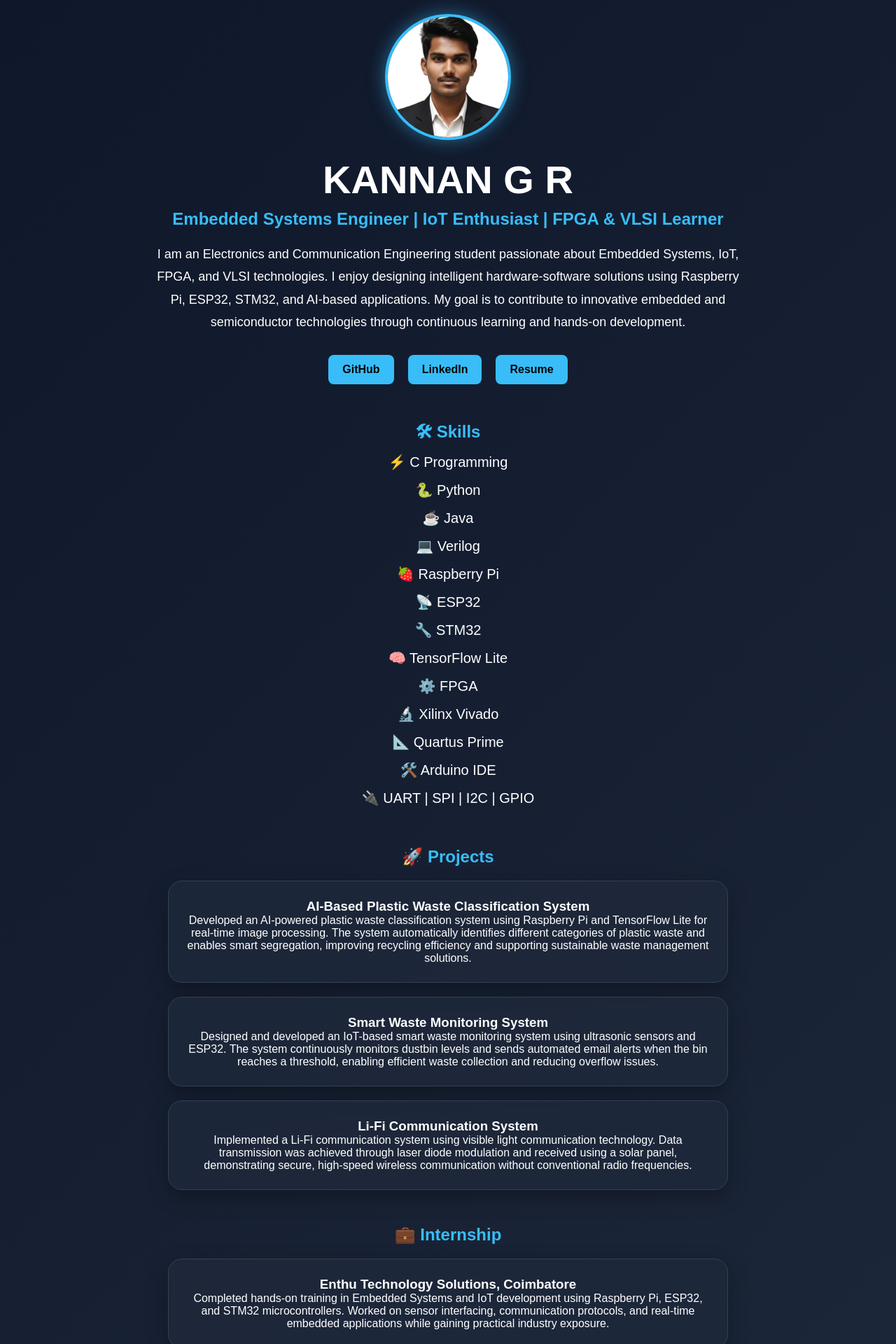
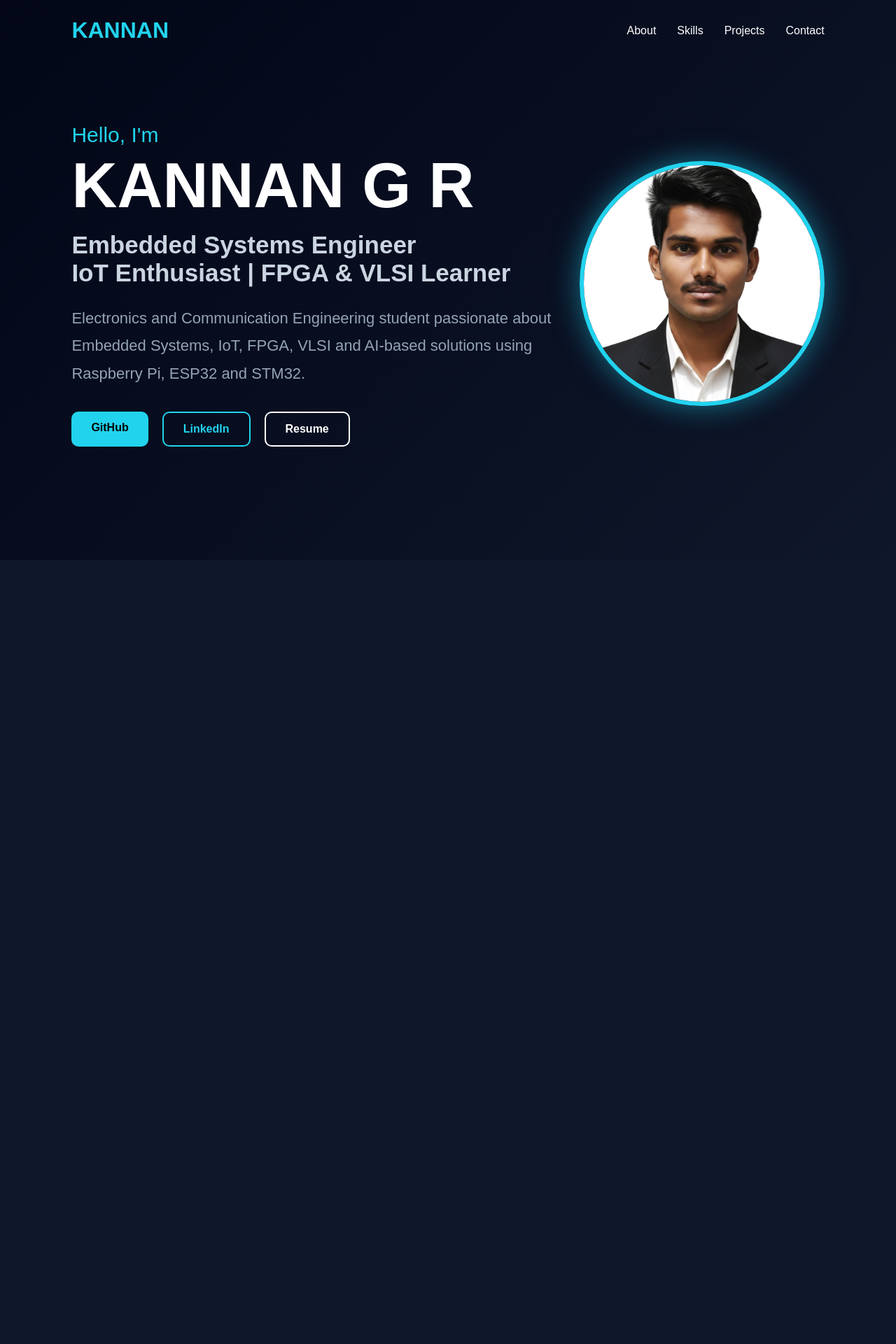
Before and after one commit to Kannan2503/portfolio-website, a React (Vite) app: page / in a window 1280 px wide. Shown: the top 1920 px of the page at 70% size. After the commit the page ends 800 px from the top, so only its background shows below. Built offline with nearby package versions, Linux system fonts and the light colour scheme.

Commit message:
Updated premium portfolio

```diff
--- a/package.json
+++ b/package.json
@@ -13,6 +13,7 @@
     "@tailwindcss/vite": "^4.3.1",
     "react": "^19.2.6",
     "react-dom": "^19.2.6",
+    "react-icons": "^5.6.0",
     "tailwindcss": "^4.3.1"
   },
   "devDependencies": {
--- a/src/App.jsx
+++ b/src/App.jsx
@@ -1,93 +1,124 @@
 import profile from "./assets/profile.jpeg";
 
 function App() {
-  const cardStyle = {
-    background: "rgba(30, 41, 59, 0.8)",
-    padding: "25px",
-    borderRadius: "20px",
-    margin: "20px auto",
-    maxWidth: "800px",
-    boxShadow: "0 10px 30px rgba(0,0,0,0.3)",
-    border: "1px solid #334155",
-  };
-
-  const buttonStyle = {
-    background: "#38bdf8",
-    color: "black",
-    padding: "12px 20px",
-    margin: "10px",
-    borderRadius: "8px",
-    textDecoration: "none",
-    fontWeight: "bold",
-    display: "inline-block",
-  };
-
   return (
     <div
       style={{
-        background: "linear-gradient(135deg, #0f172a, #1e293b)",
+        minHeight: "100vh",
+        background: "linear-gradient(135deg, #020617, #0f172a)",
         color: "white",
-        minHeight: "100vh",
-        padding: "20px",
-        fontFamily: "Arial",
-        textAlign: "center",
+        fontFamily: "Arial, sans-serif",
+        padding: "0 8%",
       }}
     >
-      {/* Profile Photo */}
-      <img
-        src={profile}
-        alt="Kannan"
+      {/* Navbar */}
+      <nav
         style={{
-          width: "180px",
-          height: "180px",
-          borderRadius: "50%",
-          objectFit: "cover",
-          border: "4px solid #38bdf8",
-          marginBottom: "20px",
-          boxShadow: "0 0 25px rgba(56, 189, 248, 0.5)",
+          display: "flex",
+          justifyContent: "space-between",
+          alignItems: "center",
+          padding: "25px 0",
         }}
-      />
+      >
+        <h2 style={{ color: "#22d3ee", fontSize: "32px" }}>
+          KANNAN
+        </h2>
 
-      {/* Name */}
+        <div style={{ display: "flex", gap: "30px" }}>
+          <a href="#about" style={{ color: "white", textDecoration: "none" }}>
+            About
+          </a>
+          <a href="#skills" style={{ color: "white", textDecoration: "none" }}>
+            Skills
+          </a>
+          <a href="#projects" style={{ color: "white", textDecoration: "none" }}>
+            Projects
+          </a>
+          <a href="#contact" style={{ color: "white", textDecoration: "none" }}>
+            Contact
+          </a>
+        </div>
+      </nav>
+
+      {/* Hero Section */}
+      <div
+        style={{
+          display: "flex",
+          alignItems: "center",
+          justifyContent: "space-between",
+          minHeight: "80vh",
+          gap: "40px",
+        }}
+      >
+        {/* Left Side */}
+        <div style={{ flex: 1 }}>
+          <p
+            style={{
+              color: "#22d3ee",
+              fontSize: "30px",
+              marginBottom: "10px",
+            }}
+          >
+            Hello, I'm
+          </p>
+
           <h1
             style={{
-          fontSize: "clamp(2rem, 5vw, 3.5rem)",
-          marginBottom: "10px",
+              fontSize: "90px",
+              margin: 0,
+              lineHeight: 1,
             }}
           >
             KANNAN G R
           </h1>
 
-      {/* Title */}
-      <h2 style={{ color: "#38bdf8" }}>
-        Embedded Systems Engineer | IoT Enthusiast | FPGA & VLSI Learner
+          <h2
+            style={{
+              fontSize: "35px",
+              color: "#cbd5e1",
+              marginTop: "20px",
+            }}
+          >
+            Embedded Systems Engineer
+            <br />
+            IoT Enthusiast | FPGA & VLSI Learner
           </h2>
 
-      {/* About */}
           <p
             style={{
-    maxWidth: "850px",
-    margin: "20px auto",
-    fontSize: "18px",
-    lineHeight: "1.8",
+              fontSize: "22px",
+              color: "#94a3b8",
+              lineHeight: 1.8,
+              maxWidth: "700px",
+              marginTop: "25px",
             }}
           >
-  I am an Electronics and Communication Engineering student
-  passionate about Embedded Systems, IoT, FPGA, and VLSI
-  technologies. I enjoy designing intelligent hardware-software
-  solutions using Raspberry Pi, ESP32, STM32, and AI-based
-  applications. My goal is to contribute to innovative embedded
-  and semiconductor technologies through continuous learning
-  and hands-on development.
+            Electronics and Communication Engineering student
+            passionate about Embedded Systems, IoT, FPGA,
+            VLSI and AI-based solutions using Raspberry Pi,
+            ESP32 and STM32.
           </p>
 
           {/* Buttons */}
-      <div style={{ marginBottom: "40px" }}>
+          <div
+            style={{
+              display: "flex",
+              gap: "20px",
+              marginTop: "35px",
+            }}
+          >
             <a
               href="https://github.com/Kannan2503"
               target="_blank"
               rel="noreferrer"
-          style={buttonStyle}
+              style={{
+                background: "#22d3ee",
+                color: "black",
+                padding: "14px 28px",
+                borderRadius: "10px",
+                textDecoration: "none",
+                fontWeight: "bold",
+              }}
             >
               GitHub
             </a>
@@ -96,7 +127,14 @@ function App() {
               href="https://linkedin.com/in/kannan-g-r-7426a137a"
               target="_blank"
               rel="noreferrer"
-          style={buttonStyle}
+              style={{
+                border: "2px solid #22d3ee",
+                color: "#22d3ee",
+                padding: "14px 28px",
+                borderRadius: "10px",
+                textDecoration: "none",
+                fontWeight: "bold",
+              }}
             >
               LinkedIn
             </a>
@@ -105,131 +143,36 @@ function App() {
               href="/Resume.pdf"
               target="_blank"
               rel="noreferrer"
-          style={buttonStyle}
+              style={{
+                border: "2px solid white",
+                color: "white",
+                padding: "14px 28px",
+                borderRadius: "10px",
+                textDecoration: "none",
+                fontWeight: "bold",
+              }}
             >
               Resume
             </a>
           </div>
-
-      {/* Skills */}
-      <h2 style={{ color: "#38bdf8" }}>🛠 Skills</h2>
-
-      <div style={{ fontSize: "20px", lineHeight: "2" }}>
-        <p>⚡ C Programming</p>
-        <p>🐍 Python</p>
-        <p>☕ Java</p>
-        <p>💻 Verilog</p>
-        <p>🍓 Raspberry Pi</p>
-        <p>📡 ESP32</p>
-        <p>🔧 STM32</p>
-        <p>🧠 TensorFlow Lite</p>
-        <p>⚙️ FPGA</p>
-        <p>🔬 Xilinx Vivado</p>
-        <p>📐 Quartus Prime</p>
-        <p>🛠️ Arduino IDE</p>
-        <p>🔌 UART | SPI | I2C | GPIO</p>
         </div>
 
-      {/* Projects */}
-      <h2 style={{ color: "#38bdf8", marginTop: "50px" }}>
-        🚀 Projects
-      </h2>
-
-      <div style={cardStyle}>
-        <h3>AI-Based Plastic Waste Classification System</h3>
-        <p>
-
-  Developed an AI-powered plastic waste classification system
-  using Raspberry Pi and TensorFlow Lite for real-time image
-  processing. The system automatically identifies different
-  categories of plastic waste and enables smart segregation,
-  improving recycling efficiency and supporting sustainable
-  waste management solutions.
-
-        </p>
+        {/* Right Side Image */}
+        <div>
+          <img
+            src={profile}
+            alt="Kannan"
+            style={{
+              width: "350px",
+              height: "350px",
+              borderRadius: "50%",
+              objectFit: "cover",
+              border: "6px solid #22d3ee",
+              boxShadow: "0 0 40px rgba(34,211,238,0.5)",
+            }}
+          />
         </div>
-
-      <div style={cardStyle}>
-        <h3>Smart Waste Monitoring System</h3>
-
-          <p>
-  Designed and developed an IoT-based smart waste monitoring
-  system using ultrasonic sensors and ESP32. The system
-  continuously monitors dustbin levels and sends automated
-  email alerts when the bin reaches a threshold, enabling
-  efficient waste collection and reducing overflow issues.
-</p>
       </div>
-
-      <div style={cardStyle}>
-        <h3>Li-Fi Communication System</h3>
-
-         <p>
-  Implemented a Li-Fi communication system using visible light
-  communication technology. Data transmission was achieved
-  through laser diode modulation and received using a solar
-  panel, demonstrating secure, high-speed wireless
-  communication without conventional radio frequencies.
-</p>
-      </div>
-
-      {/* Internship */}
-      <h2 style={{ color: "#38bdf8", marginTop: "50px" }}>
-        💼 Internship
-      </h2>
-
-      <div style={cardStyle}>
-        <h3>Enthu Technology Solutions, Coimbatore</h3>
-        <p>
-  Completed hands-on training in Embedded Systems and IoT
-  development using Raspberry Pi, ESP32, and STM32
-  microcontrollers. Worked on sensor interfacing, communication
-  protocols, and real-time embedded applications while gaining
-  practical industry exposure.
-</p>
-      </div>
-
-      {/* Certifications */}
-      <h2 style={{ color: "#38bdf8", marginTop: "50px" }}>
-        📜 Certifications
-      </h2>
-
-      <div style={{ fontSize: "18px", lineHeight: "2" }}>
-        <p>✅ MIT RISC-V on FPGA</p>
-        <p>✅ SystemVerilog for Semiconductor Design</p>
-        <p>✅ Digital Design – Maven Silicon</p>
-        <p>✅ PCB Design Workshop</p>
-        <p>✅ Analog Electronics Certification</p>
-      </div>
-
-      {/* Education */}
-      <h2 style={{ color: "#38bdf8", marginTop: "50px" }}>
-        🎓 Education
-      </h2>
-
-      <p>
-  <strong>B.E. Electronics and Communication Engineering</strong>
-</p>
-<p>Dr. N.G.P Institute of Technology, Coimbatore</p>
-<p>CGPA: 7.92 / 10 (2023 – 2027)</p>
-      {/* Contact */}
-      <h2 style={{ color: "#38bdf8", marginTop: "50px" }}>
-        📞 Contact
-      </h2>
-
-    <p>📧 Email: grkannan8523@gmail.com</p>
-<p>📱 Phone: +91 8523913407</p>
-<p>📍 Tiruppur, Tamil Nadu, India</p>
-
-      {/* Footer */}
-      <p
-        style={{
-          marginTop: "50px",
-          color: "#94a3b8",
-        }}
-      >
-        © 2026 KANNAN G R | Portfolio
-      </p>
     </div>
   );
 }
```
Also changed, not shown: 1 other file (tests, documents, lock files or other folders). Lines whose indentation alone changed are shown as unchanged.
